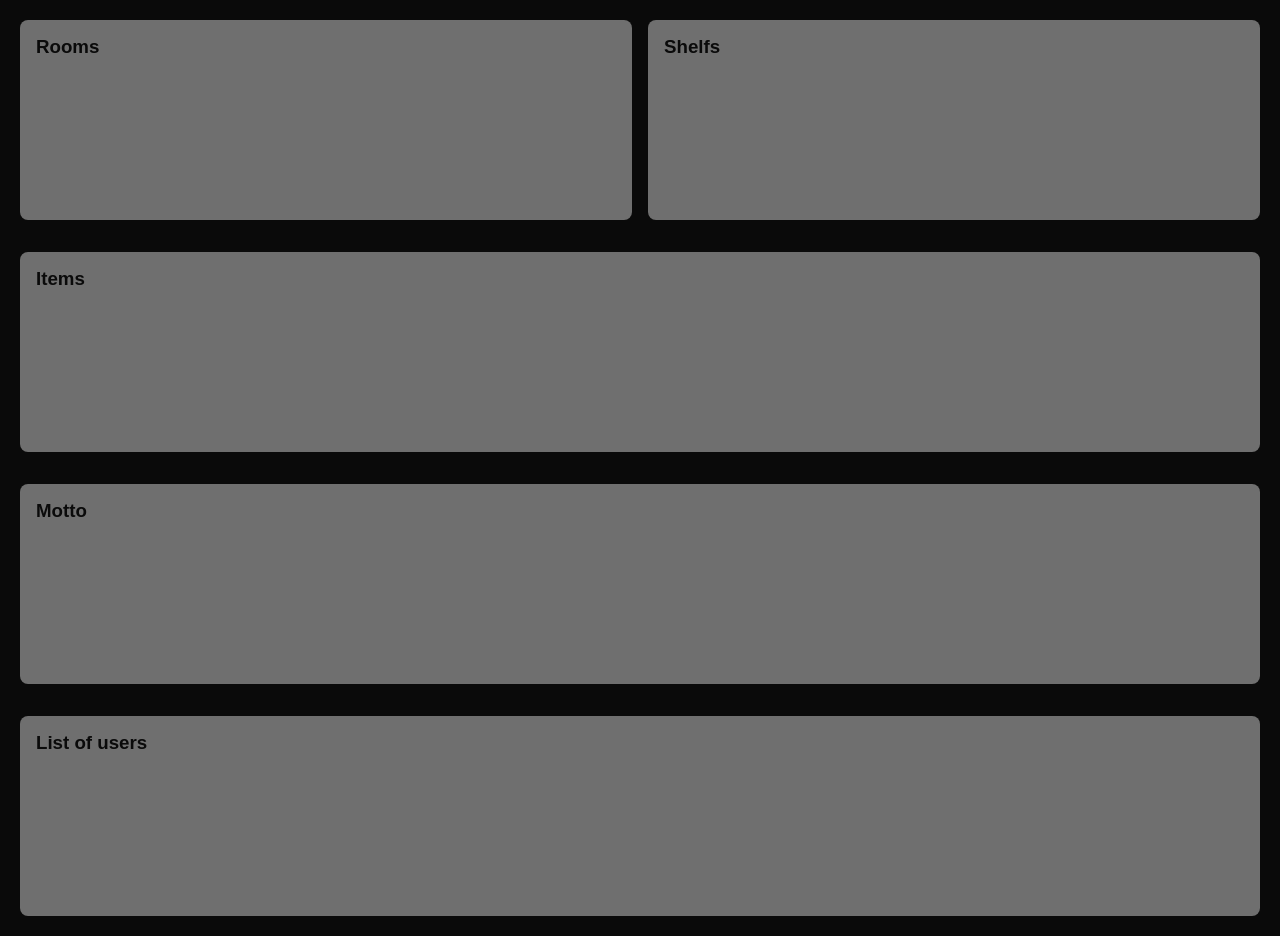
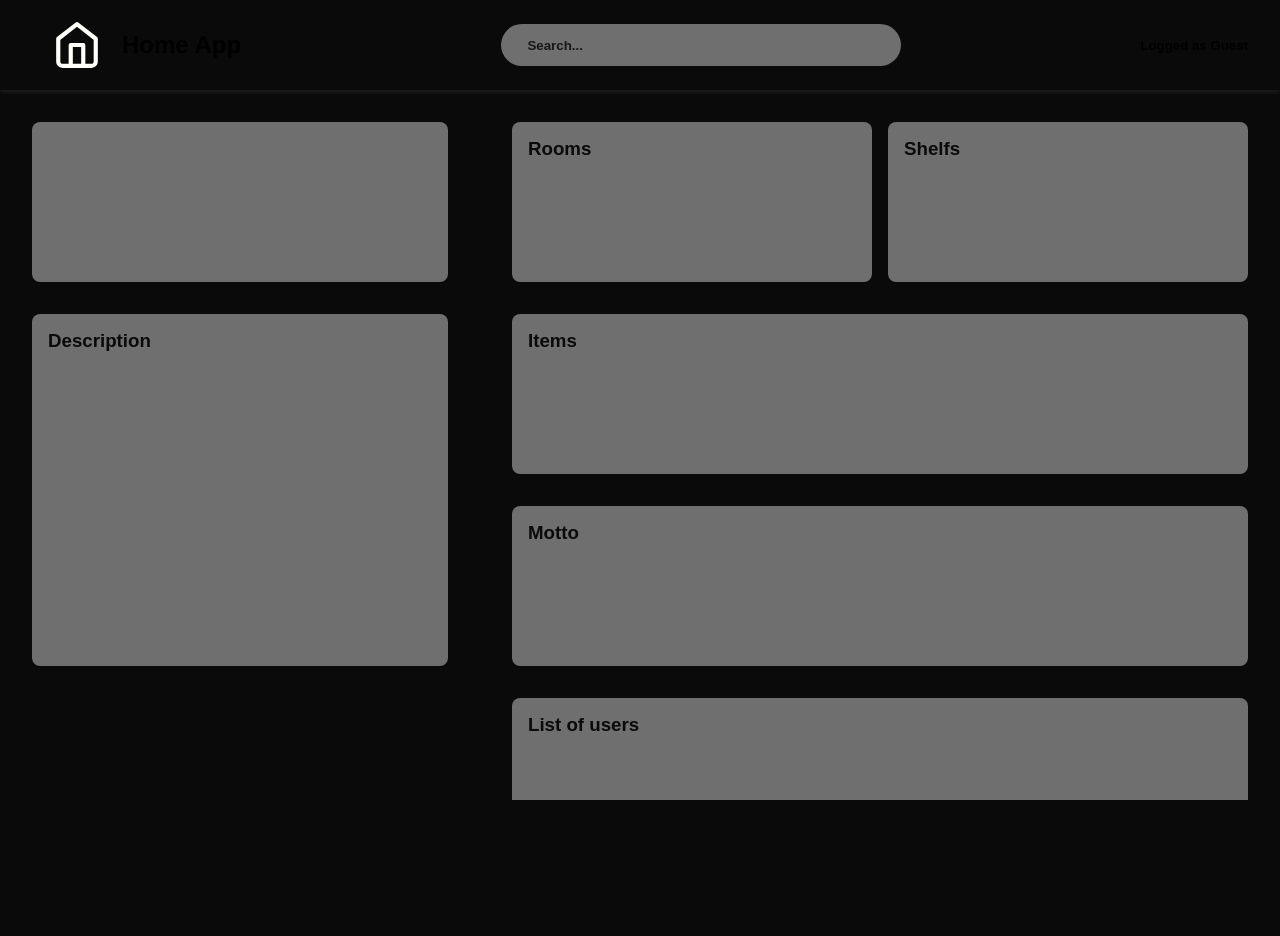
Before and after one commit to Throrun/HomeApp, a Next.js app: page /test in a window 1280 px wide. After the commit the page ends 800 px from the top, so only its background shows below. Built offline with nearby package versions, Linux system fonts and the light colour scheme.

Commit message:
Branch patryk init + add MainPage front

```diff
--- a/src/app/(auth)/test/page.tsx
+++ b/src/app/(auth)/test/page.tsx
@@ -1,9 +1,9 @@
-import Cards from '../../ui/unique/cards';
+import MainMenu from '@/app/ui/unique/mainMenu';
 
 export default function Home() {
   return (
     <main>
-      <Cards />
+      <MainMenu/>
     </main>
   );
 }
--- a/src/app/ui/reusable/card.module.css
+++ b/src/app/ui/reusable/card.module.css
@@ -3,13 +3,22 @@
   color: var(--background);
   padding: 16px;
   border-radius: 8px;
-  height: 12.5em;
+  height: 10em;
 }
 
-.span-1 {
+.cspan-1 {
   grid-column: span 1;
 }
 
-.span-2 {
+.cspan-2 {
   grid-column: span 2;
 }
+
+.rspan-1 {
+  grid-row: span 1;
+}
+
+.rspan-2 {
+  grid-row: span 2;
+  height: auto;
+}
--- a/src/app/ui/reusable/card.tsx
+++ b/src/app/ui/reusable/card.tsx
@@ -1,9 +1,9 @@
 import React from 'react';
 import styles from './card.module.css'
 
-const Card = ({ name, span }: { name: string, span: number }) => {
+const Card = ({ name, columnSpan, rowSpan }: { name: string, columnSpan: number, rowSpan: number }) => {
     return (
-        <div className={`${styles.card} ${styles[`span-${span}`]}`}>
+        <div className={`${styles.card} ${styles[`cspan-${columnSpan}`]} ${styles[`rspan-${rowSpan}`]}`}>
             <h3>{name}</h3>
             <div>
                 {/* tutaj małe listy */}
--- /dev/null
+++ b/src/app/ui/reusable/navbar.module.css
@@ -0,0 +1,22 @@
+.navbar {
+  display: flex;
+  align-items: center;
+  justify-content: space-between;
+  padding: 0 2em;
+  box-shadow: 0 2px 4px rgba(111, 111, 111, 0.2)
+}
+
+.searchbar {
+  padding: 1em 2em;
+  border-radius: 2em;
+  border: none;
+  width: 30em;
+  background-color: var(--card);
+  color: var(--input);
+  font-weight: 600;
+}
+
+input::placeholder {
+    color: var(--input);
+    font-weight: 600;
+}
--- /dev/null
+++ b/src/app/ui/reusable/navbar.tsx
@@ -0,0 +1,15 @@
+import React from 'react';
+import HomeLogo from './homeLogo';
+import styles from './navbar.module.css';
+
+const Navbar = () => {
+    return (
+        <nav className={styles.navbar}>
+            <HomeLogo />
+            <input type="text" placeholder="Search..." className={styles.searchbar}/>
+            <h5>Logged as Guest</h5>
+        </nav>
+    );
+};
+
+export default Navbar;
--- a/src/app/ui/unique/cards.module.css
+++ b/src/app/ui/unique/cards.module.css
@@ -3,5 +3,5 @@
   grid-template-columns: repeat(2, 1fr);
   grid-template-rows: repeat(4, auto);
   gap: 2em 1em;
-  padding: 20px;
+  padding: 1em;
 }
--- a/src/app/ui/unique/cards.tsx
+++ b/src/app/ui/unique/cards.tsx
@@ -6,17 +6,17 @@ import styles from './cards.module.css';
 
 const Cards = () => {
     const [cards] = useState([
-        { name: 'Rooms', span: 1 },
-        { name: 'Shelfs', span: 1 },
-        { name: 'Items', span: 2 },
-        { name: 'Motto', span: 2 },
-        { name: 'List of users', span: 2 },
+        { name: 'Rooms', cspan: 1, rspan: 1},
+        { name: 'Shelfs', cspan: 1, rspan: 1},
+        { name: 'Items', cspan: 2, rspan: 1},
+        { name: 'Motto', cspan: 2, rspan: 1 },
+        { name: 'List of users', cspan: 2, rspan: 1 },
     ]);
 
     return (
         <div className={styles.cardbox}>
             {cards.map((card, index) => (
-                <Card name={card.name} key={index} span={card.span}/>
+                <Card name={card.name} key={index} columnSpan={card.cspan} rowSpan={card.rspan}/>
             ))}
         </div>
     )
--- /dev/null
+++ b/src/app/ui/unique/mainMenu.module.css
@@ -0,0 +1,22 @@
+.container {
+  display: flex;
+  flex-direction: column;
+  height: 100vh;
+}
+
+.main {
+  display: grid;
+  grid-template-columns: 30em 1fr;
+  height: 100%;
+  overflow: hidden;
+}
+
+.sidebar {
+  padding: 1em;
+  overflow: hidden;
+}
+
+.content {
+  padding: 1em;
+  overflow-y: auto;
+}
--- /dev/null
+++ b/src/app/ui/unique/mainMenu.tsx
@@ -0,0 +1,25 @@
+'use client';
+
+import React from 'react';
+import Navbar from '../reusable/navbar';
+import Profile from './profile';
+import Cards from './cards';
+import styles from './mainMenu.module.css';
+
+const Layout = () => {
+    return (
+        <div className={styles.container}>
+            <Navbar />
+            <div className={styles.main}>
+                <div className={styles.sidebar}>
+                    <Profile />
+                </div>
+                <div className={styles.content}>
+                    <Cards />
+                </div>
+            </div>
+        </div>
+    );
+};
+
+export default Layout;
--- /dev/null
+++ b/src/app/ui/unique/profile.module.css
@@ -0,0 +1,6 @@
+.profileBox {
+  display: grid;
+  grid-template-rows: repeat(3, 1fr);
+  gap: 2em 1em;
+  padding: 1em;
+}
--- /dev/null
+++ b/src/app/ui/unique/profile.tsx
@@ -0,0 +1,22 @@
+'use client';
+
+import React, { useState } from 'react';
+import Card from '../reusable/card';
+import styles from './profile.module.css';
+
+const Profile = () => {
+    const [profile] = useState([
+        { name: '', cspan: 1, rspan: 1 },
+        { name: 'Description', cspan: 1, rspan: 2}
+    ]);
+
+    return (
+        <div className={styles.profileBox}>
+            {profile.map((card, index) => (
+                <Card name={card.name} key={index} columnSpan={card.cspan} rowSpan={card.rspan}/>
+            ))}
+        </div>
+    )
+}
+
+export default Profile;
```
